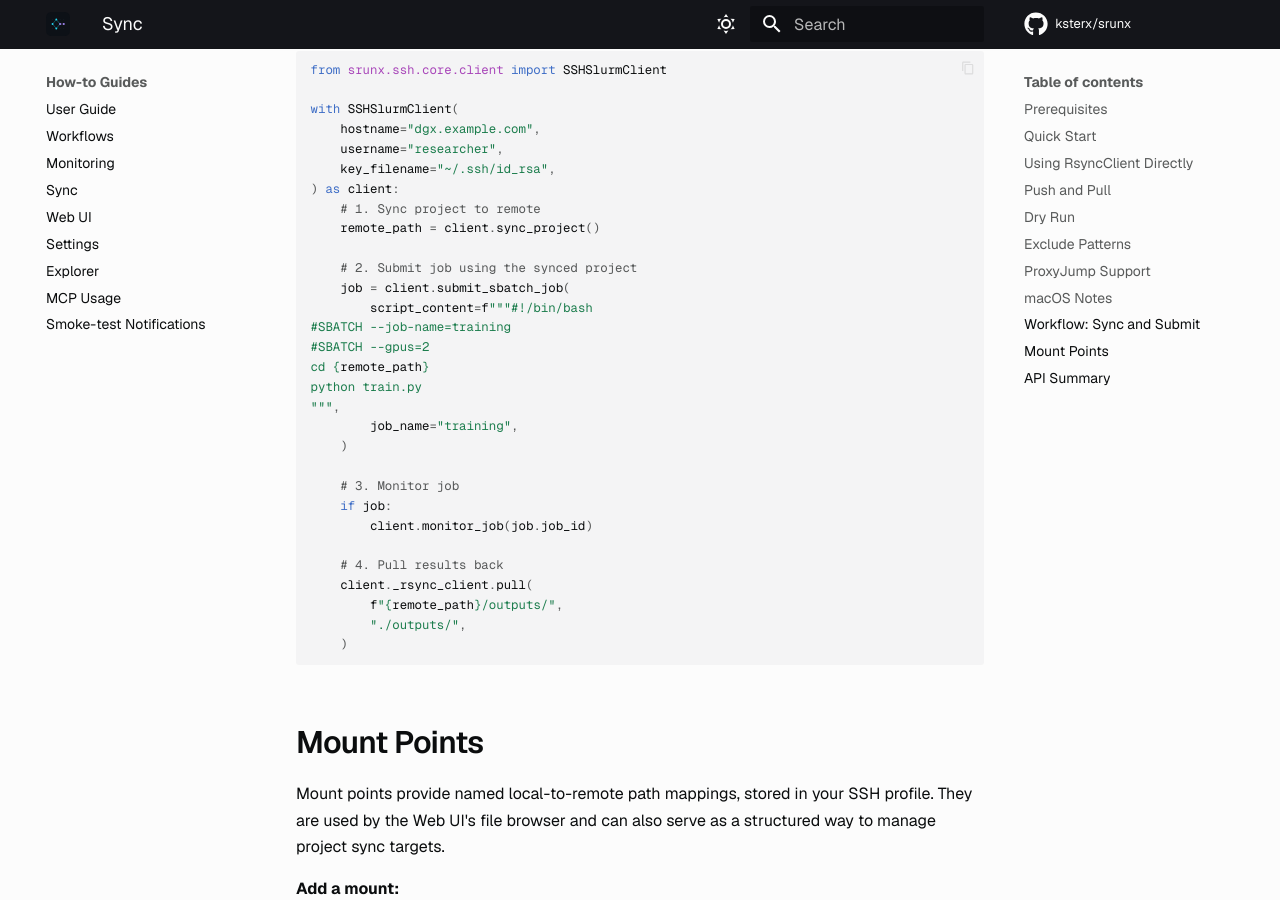
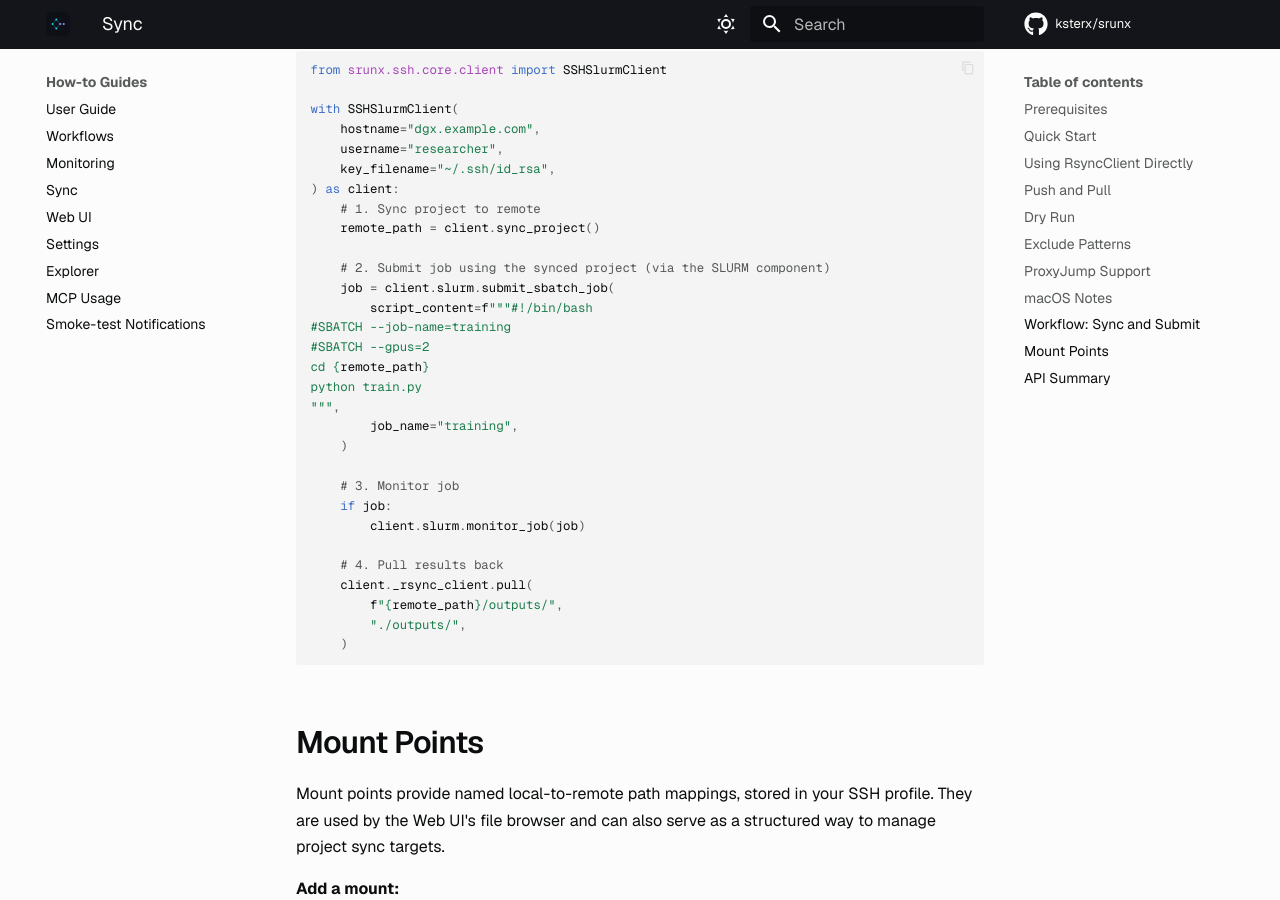
Before and after one commit to ksterx/srunx, an MkDocs documentation site: the page built from docs/how-to/sync.md, in a window 1280 px wide and 900 px high, scrolled down 3923 px. Built offline with MkDocs 1.6.1 and Material for MkDocs 9.7.7, drawn with Linux system fonts in a browser that asks for light colours; comment, search, counter and statistics services are not loaded.

Commit message:
docs/test(ssh): align stale references with #202 facade collapse
Three callsite-level updates Codex/Claude review caught after the
SSHSlurmClient facade duplication was removed in this branch:

- ``docs/how-to/sync.md`` "Sync and Submit" example now reaches through
  ``client.slurm.submit_sbatch_job(...)`` / ``client.slurm.monitor_job(job)``
  instead of the deleted facade methods. Also fixed the implicit signature
  drift on ``monitor_job`` (takes the job object, not the bare id).
- ``src/srunx/ssh/core/utils.py:109`` docstring listed
  ``SSHSlurmClient._execute_slurm_command`` as a typical caller — that
  method is gone in this PR; the only canonical caller is
  ``SlurmRemoteClient.execute_slurm_command``.
- ``tests/ssh/test_status_fallback.py:86,154`` two comments still spelled
  the old facade method as ``_execute_slurm_command``. The stubbed method
  on the new ``SlurmRemoteClient`` is the public ``execute_slurm_command``.

No production-code change; all in docs/docstrings/test comments.

Refs review feedback on PR #202.

Co-Authored-By: Claude Opus 4.7 (1M context) <noreply@anthropic.com>

```diff
--- a/docs/how-to/sync.md
+++ b/docs/how-to/sync.md
@@ -174,8 +174,8 @@ with SSHSlurmClient(
     # 1. Sync project to remote
     remote_path = client.sync_project()
 
-    # 2. Submit job using the synced project
-    job = client.submit_sbatch_job(
+    # 2. Submit job using the synced project (via the SLURM component)
+    job = client.slurm.submit_sbatch_job(
         script_content=f"""#!/bin/bash
 #SBATCH --job-name=training
 #SBATCH --gpus=2
@@ -187,7 +187,7 @@ python train.py
 
     # 3. Monitor job
     if job:
-        client.monitor_job(job.job_id)
+        client.slurm.monitor_job(job)
 
     # 4. Pull results back
     client._rsync_client.pull(
```
Also changed, not shown: 2 other files.
